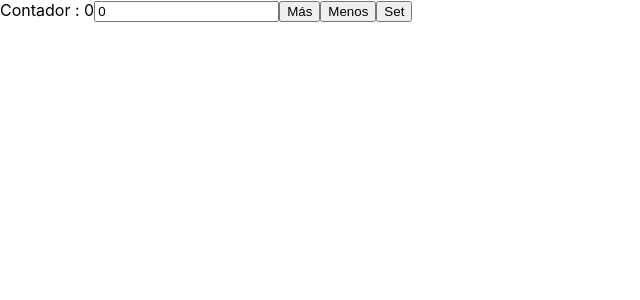
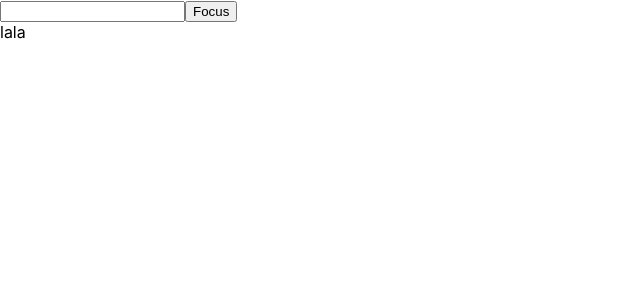
Before and after one commit to isgb/componentes-funcionales-hooks-udemy, a React (Create React App) app: page / in a window 1280 px wide. Shown: the top 300 px of the page, without its empty margins (0-640 px from the left). Built offline with nearby package versions, Linux system fonts and the light colour scheme.

Commit message:
ejemplo de useRef

```diff
--- a/src/App.js
+++ b/src/App.js
@@ -1,35 +1,25 @@
-import { useReducer, useState } from 'react';
+import { useRef } from 'react';
 import './App.css';
 
-// const state = { contador: 0 }
-// action = { type = string, payload: any }
+const App = () => {
 
-const inicial = { contador : 0 }
-
-const reducer = (state, action) => {
-  switch(action.type){
-    case 'incrementar':
-      return { contador: (state.contador + 1) }
-    case 'decrementar':
-      return { contador: (state.contador - 1) }
-    case 'set':
-      return { contador: action.payload }
-    default:
-      return state
+  // useRef Sirve para obtener los elementos HTML del DOM de un componente
+  const ref = useRef()
+  const inputRef = useRef()
+  const click = () => {
+    console.log(ref.current.clientHeight)
+    ref.current.innerHTML = 'Chanchito Feliz'
   }
+  const focus = () =>{
+    inputRef.current.focus()
   }
 
-const App = () => {
- const [state, dispatch] = useReducer(reducer, inicial)
- const [valor, setValor] = useState(0)
-
   return(
+    // <div onClick={click} ref={ref}>lala</div>
     <div>
-    Contador : {state.contador}
-    <input value={valor} onChange={e => setValor(e.target.value)}/>
-    <button onClick={() => dispatch({ type: 'incrementar' })}>Más</button>
-    <button onClick={() => dispatch({ type: 'decrementar' })}>Menos</button>
-    <button onClick={() => dispatch({ type: 'set' , payload: Number(valor) })}>Set</button>
+      <input ref={inputRef}/>
+      <button onClick={focus}>Focus</button>
+      <div onClick={click} ref={ref}>lala</div>
     </div>
   )
 }
```
Lines whose indentation alone changed are shown as unchanged.
